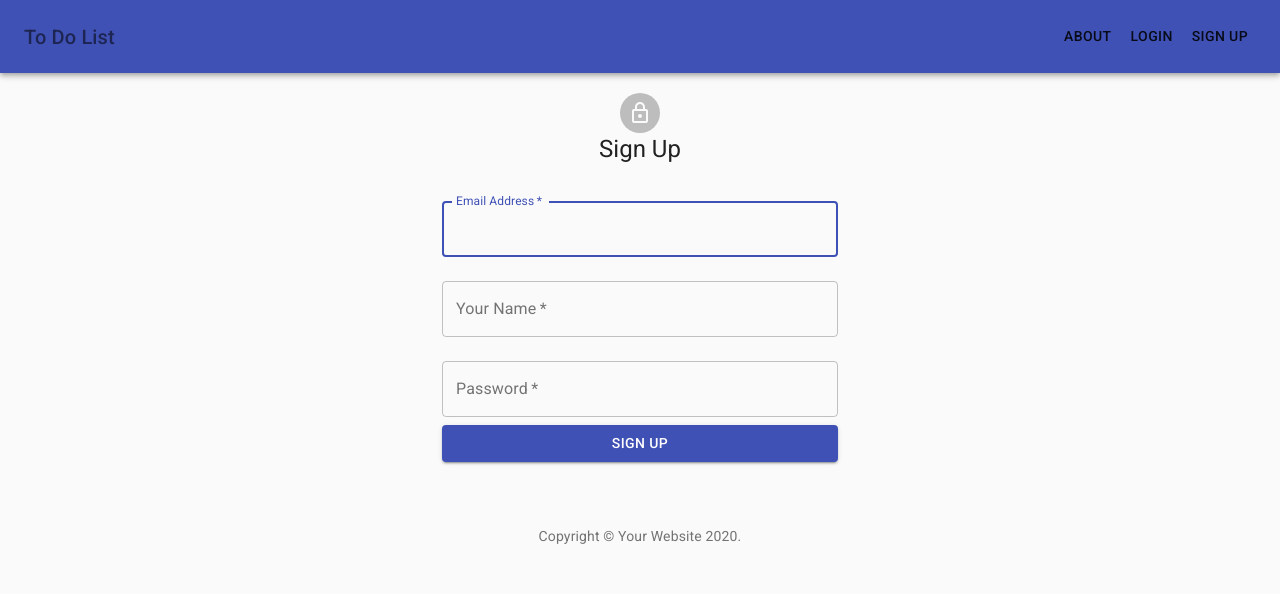
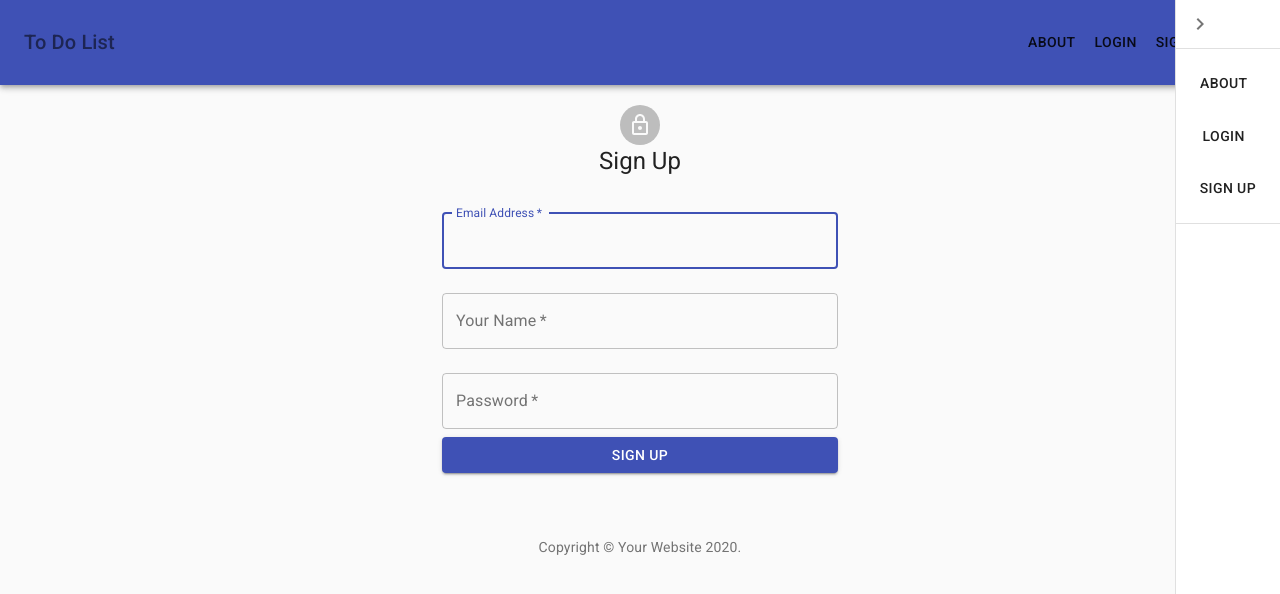
Before and after one commit to chrislacey89/toDoList, a React (Create React App) app: page /signup in a window 1280 px wide. Shown: the top 594 px of the page. Built offline with nearby package versions, Linux system fonts and the light colour scheme.

Commit message:
added drawer

```diff
--- a/src/Components/Header.js
+++ b/src/Components/Header.js
@@ -6,6 +6,14 @@ import Button from '@material-ui/core/Button';
 import classes from '../Styles/style.module.css';
 import Grid from '@material-ui/core/Grid';
 import Hidden from '@material-ui/core/Hidden';
+import IconButton from '@material-ui/core/IconButton';
+import MenuIcon from '@material-ui/icons/Menu';
+import ChevronLeftIcon from '@material-ui/icons/ChevronLeft';
+import ChevronRightIcon from '@material-ui/icons/ChevronRight';
+import Drawer from '@material-ui/core/Drawer';
+import Divider from '@material-ui/core/Divider';
+import List from '@material-ui/core/List';
+import ListItem from '@material-ui/core/ListItem';
 
 import { Link as RouterLink } from 'react-router-dom';
 import Link from '@material-ui/core/Link';
@@ -42,6 +50,44 @@ class Header extends Component {
       ];
     }
 
+    let drawer = [
+      <Drawer
+        className={classes.drawer}
+        variant='persistent'
+        anchor='right'
+        open={true}
+        classes={{
+          paper: classes.drawerPaper
+        }}
+      >
+        <div className={classes.drawerHeader}>
+          <IconButton onClick={console.log('close')}>
+            <ChevronRightIcon />
+          </IconButton>
+        </div>
+        <Divider />
+        <List>
+          <ListItem>
+            <Link component={RouterLink} to='/about'>
+              <Button color='textSecondary'>About</Button>
+            </Link>
+          </ListItem>
+          <ListItem>
+            <Link component={RouterLink} to='/login'>
+              <Button color='textSecondary'>Login</Button>
+            </Link>
+          </ListItem>
+
+          <ListItem>
+            <Link component={RouterLink} to='/signup'>
+              <Button color='white'>Sign Up</Button>
+            </Link>
+          </ListItem>
+        </List>
+        <Divider />
+      </Drawer>
+    ];
+
     let loggedOutLinks;
     if (this.props.loggedIn === false) {
       loggedOutLinks = [
@@ -63,6 +109,15 @@ class Header extends Component {
               </Button>
             </Link>
           </Hidden>
+
+          <IconButton
+            color='inherit'
+            aria-label='open drawer'
+            edge='end'
+            // onClick={handleDrawerOpen}
+          >
+            <MenuIcon />
+          </IconButton>
         </div>
       ];
     }
@@ -94,6 +149,7 @@ class Header extends Component {
             </Grid>
           </Toolbar>
         </AppBar>
+        {drawer}
       </div>
     );
   }
```
